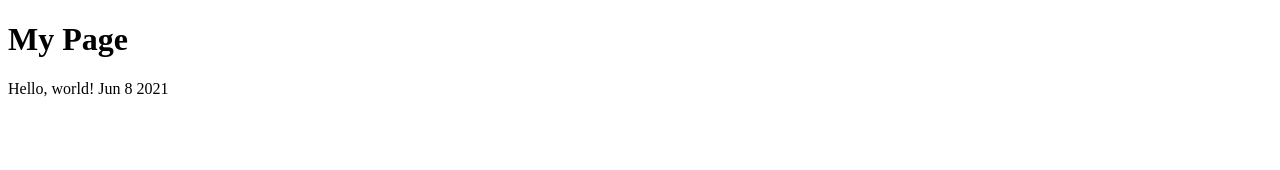
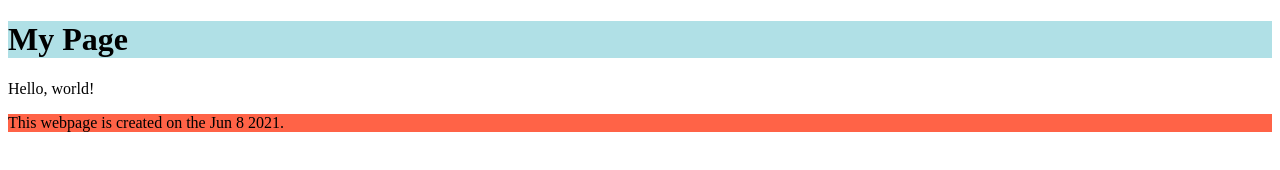
Before and after one commit to YJH-e/YJH-e.github.io, a plain HTML site: page index.html in a window 1280 px wide. Drawn offline with Linux system fonts and the light colour scheme.

Commit message:
With colour
hmm Jun 8 afternoon

```diff
--- a/index.html
+++ b/index.html
@@ -4,8 +4,10 @@
     <title>James's Test Page</title>
   </head>
   <body>
-    <h1>My Page</h1>
+    <h1 style="background-color:powderblue;">My Page</h1>
     Hello, world!
-    Jun 8 2021
+
+    <p style="background-color:tomato;">This webpage is created on the Jun 8 2021.</p>
+
   </body>
 </html>
```
